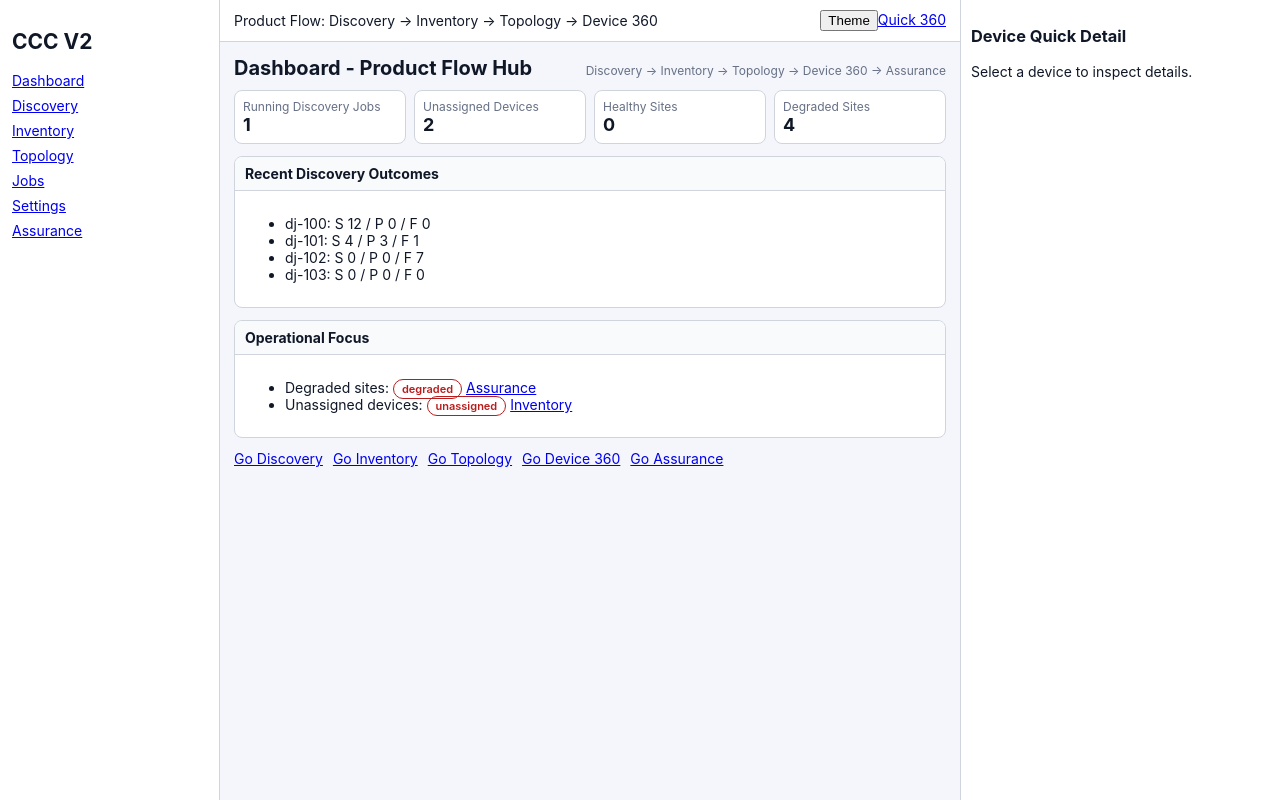
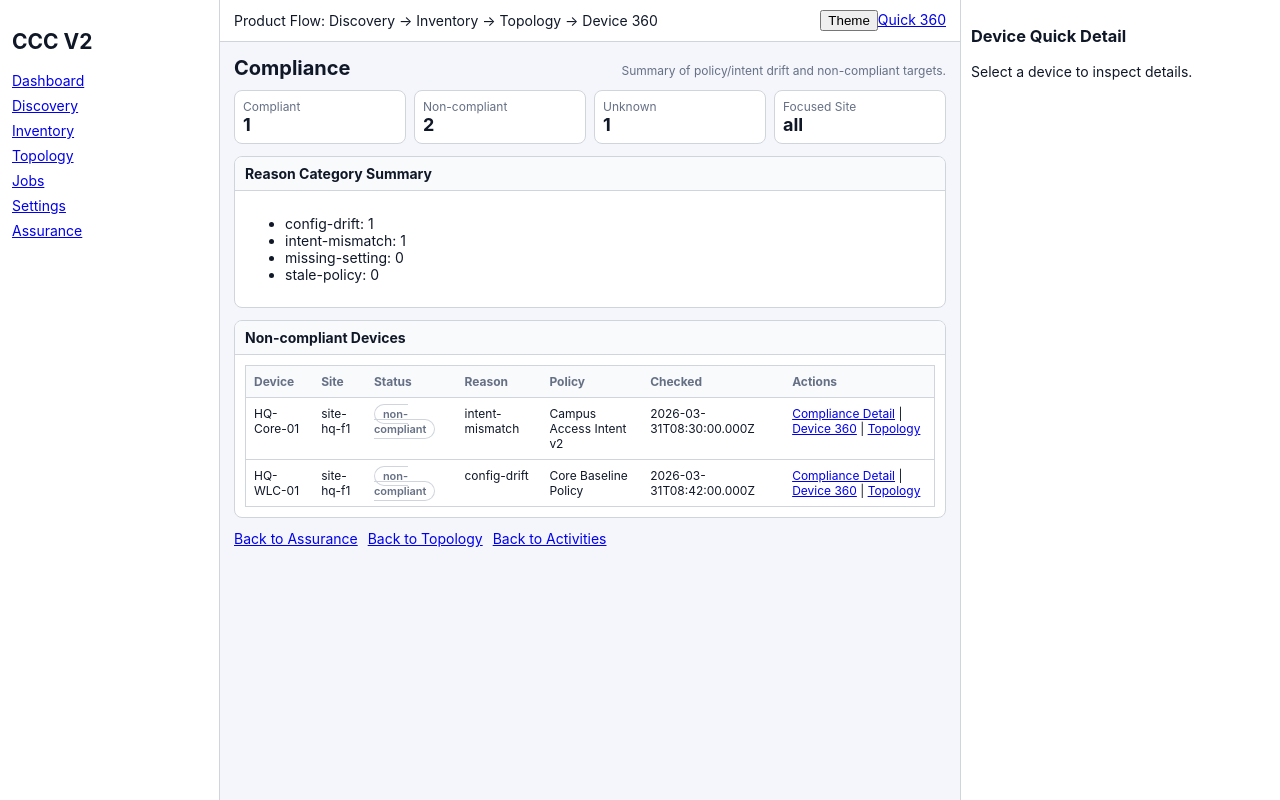
Before and after one commit to Keith0923/CCCv2, a React (Vite) app: page /compliance in a window 1280 px wide. Built offline with nearby package versions, Linux system fonts and the light colour scheme.

Commit message:
Add Phase 9 minimal compliance summary and device detail flow (#12)

```diff
--- a/src/app/router.tsx
+++ b/src/app/router.tsx
@@ -13,6 +13,8 @@ import { ProvisionPage } from '../features/provision/ProvisionPage';
 import { SoftwareImagesPage } from '../features/software/SoftwareImagesPage';
 import { CommandRunnerPage } from '../features/commandRunner/CommandRunnerPage';
 import { ActivitiesPage } from '../features/activities/ActivitiesPage';
+import { CompliancePage } from '../features/compliance/CompliancePage';
+import { ComplianceDevicePage } from '../features/compliance/ComplianceDevicePage';
 
 export const router = createBrowserRouter([
   {
@@ -32,6 +34,8 @@ export const router = createBrowserRouter([
       { path: 'software/images', element: <SoftwareImagesPage /> },
       { path: 'command-runner', element: <CommandRunnerPage /> },
       { path: 'activities', element: <ActivitiesPage /> },
+      { path: 'compliance', element: <CompliancePage /> },
+      { path: 'compliance/device/:id', element: <ComplianceDevicePage /> },
       { path: '*', element: <DashboardPage /> }
     ]
   }
--- a/src/features/activities/ActivitiesPage.tsx
+++ b/src/features/activities/ActivitiesPage.tsx
@@ -45,6 +45,7 @@ export function ActivitiesPage() {
         <Link to={site ? `/assurance?site=${site}` : '/assurance'}>Back to Assurance</Link>
         <Link to={device ? `/troubleshooting?site=${site}&device=${device}&issue=${issue}` : '/troubleshooting'}>Back to Troubleshooting</Link>
         <Link to={device ? `/command-runner?site=${site}&device=${device}&issue=${issue}` : '/command-runner'}>Back to Command Runner</Link>
+        <Link to={device ? `/compliance?site=${site}&device=${device}&issue=${issue}` : '/compliance'}>Go Compliance</Link>
       </div>
     </div>
   );
--- a/src/features/assurance/AssurancePage.tsx
+++ b/src/features/assurance/AssurancePage.tsx
@@ -53,6 +53,8 @@ export function AssurancePage() {
               <Link to={`/software/images?site=${site.siteId}`}>Software</Link>
               {' | '}
               <Link to={`/activities?site=${site.siteId}`}>Activities</Link>
+              {' | '}
+              <Link to={`/compliance?site=${site.siteId}`}>Compliance</Link>
             </>
           ])}
         />
@@ -84,6 +86,8 @@ export function AssurancePage() {
               <Link to={`/software/images?device=${row.device.id}&site=${row.device.siteId}&issue=${row.categories[0]}`}>Software</Link>
               {' | '}
               <Link to={`/command-runner?device=${row.device.id}&site=${row.device.siteId}&issue=${row.categories[0]}`}>Command Runner</Link>
+              {' | '}
+              <Link to={`/compliance?device=${row.device.id}&site=${row.device.siteId}&issue=${row.categories[0]}`}>Compliance</Link>
             </>
           ])}
         />
--- /dev/null
+++ b/src/features/compliance/ComplianceDevicePage.tsx
@@ -0,0 +1,47 @@
+import { Link, useParams } from 'react-router-dom';
+import { EmptyState } from '../../components/EmptyState';
+import { Panel } from '../../components/Panel';
+import { StatusBadge } from '../../components/StatusBadge';
+import { useAppState } from '../../app/state';
+import { selectComplianceDeviceDetail } from './selectors';
+
+export function ComplianceDevicePage() {
+  const { id } = useParams();
+  const { data } = useAppState();
+  const detail = id ? selectComplianceDeviceDetail(data, id) : undefined;
+
+  if (!detail) {
+    return <EmptyState title="Compliance target not found" description="Open Compliance summary and pick a valid device." />;
+  }
+
+  return (
+    <div>
+      <div className="page-header">
+        <h1>Compliance Device Detail - {detail.device.name}</h1>
+        <p>Minimal intent/policy drift view for one target device.</p>
+      </div>
+
+      <Panel title="Compliance Status">
+        <p>Status: <StatusBadge value={detail.status} /></p>
+        <p>Last Checked: {detail.checkedAt}</p>
+      </Panel>
+
+      <Panel title="Policy / Intent Drift">
+        <p>Policy: {detail.policy}</p>
+        <p>Reason Category: {detail.reasonCategory ?? 'none'}</p>
+        <p>Finding: {detail.finding}</p>
+      </Panel>
+
+      <Panel title="Recommended Next View">
+        <p>{detail.recommendedNextView}</p>
+      </Panel>
+
+      <div className="quick-links">
+        <Link to={`/device-360/${detail.device.id}`}>Back to Device 360</Link>
+        <Link to={`/topology?site=${detail.device.siteId}`}>Back to Topology</Link>
+        <Link to={`/assurance?site=${detail.device.siteId}`}>Back to Assurance</Link>
+        <Link to={`/compliance?site=${detail.device.siteId}`}>Back to Compliance Summary</Link>
+      </div>
+    </div>
+  );
+}
--- /dev/null
+++ b/src/features/compliance/CompliancePage.tsx
@@ -0,0 +1,71 @@
+import { Link, useSearchParams } from 'react-router-dom';
+import { Panel } from '../../components/Panel';
+import { SummaryStrip } from '../../components/SummaryStrip';
+import { DataTable } from '../../components/DataTable';
+import { StatusBadge } from '../../components/StatusBadge';
+import { useAppState } from '../../app/state';
+import { selectComplianceSummary } from './selectors';
+
+export function CompliancePage() {
+  const { data } = useAppState();
+  const [params] = useSearchParams();
+  const site = params.get('site') ?? '';
+  const issue = params.get('issue') ?? '';
+
+  const summary = selectComplianceSummary(data, site || undefined);
+  const nonCompliantRows = summary.rows.filter((row) => row.status === 'non-compliant');
+
+  return (
+    <div>
+      <div className="page-header">
+        <h1>Compliance</h1>
+        <p>Summary of policy/intent drift and non-compliant targets.</p>
+      </div>
+
+      <SummaryStrip
+        items={[
+          { label: 'Compliant', value: summary.totals.compliant },
+          { label: 'Non-compliant', value: summary.totals.nonCompliant },
+          { label: 'Unknown', value: summary.totals.unknown },
+          { label: 'Focused Site', value: site || 'all' }
+        ]}
+      />
+
+      <Panel title="Reason Category Summary">
+        <ul>
+          <li>config-drift: {summary.reasonSummary['config-drift']}</li>
+          <li>intent-mismatch: {summary.reasonSummary['intent-mismatch']}</li>
+          <li>missing-setting: {summary.reasonSummary['missing-setting']}</li>
+          <li>stale-policy: {summary.reasonSummary['stale-policy']}</li>
+        </ul>
+      </Panel>
+
+      <Panel title="Non-compliant Devices">
+        <DataTable
+          columns={['Device', 'Site', 'Status', 'Reason', 'Policy', 'Checked', 'Actions']}
+          rows={nonCompliantRows.map((row) => [
+            row.deviceName,
+            row.siteId,
+            <StatusBadge key={`${row.deviceId}-status`} value={row.status} />,
+            row.reasonCategory ?? '-',
+            row.policy,
+            row.checkedAt,
+            <>
+              <Link to={`/compliance/device/${row.deviceId}`}>Compliance Detail</Link>
+              {' | '}
+              <Link to={`/device-360/${row.deviceId}`}>Device 360</Link>
+              {' | '}
+              <Link to={`/topology?site=${row.siteId}`}>Topology</Link>
+            </>
+          ])}
+        />
+      </Panel>
+
+      <div className="quick-links">
+        <Link to={site ? `/assurance?site=${site}&issue=${issue}` : '/assurance'}>Back to Assurance</Link>
+        <Link to={site ? `/topology?site=${site}` : '/topology'}>Back to Topology</Link>
+        <Link to="/activities">Back to Activities</Link>
+      </div>
+    </div>
+  );
+}
--- /dev/null
+++ b/src/features/compliance/seed.ts
@@ -0,0 +1,54 @@
+export type ComplianceStatus = 'compliant' | 'non-compliant' | 'unknown';
+export type ComplianceReasonCategory = 'config-drift' | 'intent-mismatch' | 'missing-setting' | 'stale-policy';
+
+export interface ComplianceFinding {
+  id: string;
+  deviceId: string;
+  status: ComplianceStatus;
+  reasonCategory?: ComplianceReasonCategory;
+  finding: string;
+  policy: string;
+  recommendedNextView: 'device-360' | 'topology' | 'assurance' | 'troubleshooting';
+  checkedAt: string;
+}
+
+export const complianceSeed: ComplianceFinding[] = [
+  {
+    id: 'cmp-1',
+    deviceId: 'dev-1',
+    status: 'non-compliant',
+    reasonCategory: 'intent-mismatch',
+    finding: 'Access policy expects voice VLAN 20 but running policy maps voice to VLAN 30.',
+    policy: 'Campus Access Intent v2',
+    recommendedNextView: 'device-360',
+    checkedAt: '2026-03-31T08:30:00.000Z'
+  },
+  {
+    id: 'cmp-2',
+    deviceId: 'dev-2',
+    status: 'non-compliant',
+    reasonCategory: 'config-drift',
+    finding: 'NTP source interface drifted from Loopback0 to Vlan1 after manual change.',
+    policy: 'Core Baseline Policy',
+    recommendedNextView: 'topology',
+    checkedAt: '2026-03-31T08:42:00.000Z'
+  },
+  {
+    id: 'cmp-3',
+    deviceId: 'dev-3',
+    status: 'compliant',
+    finding: 'All checked controls align with policy baseline.',
+    policy: 'Distribution Baseline Policy',
+    recommendedNextView: 'assurance',
+    checkedAt: '2026-03-31T08:51:00.000Z'
+  },
+  {
+    id: 'cmp-4',
+    deviceId: 'dev-4',
+    status: 'unknown',
+    finding: 'Last policy snapshot is stale; no recent compliance run in last 24h.',
+    policy: 'Edge Baseline Policy',
+    recommendedNextView: 'troubleshooting',
+    checkedAt: '2026-03-30T14:15:00.000Z'
+  }
+];
--- /dev/null
+++ b/src/features/compliance/selectors.ts
@@ -0,0 +1,65 @@
+import { SeedData } from '../../domains/types';
+import { complianceSeed, ComplianceReasonCategory, ComplianceStatus } from './seed';
+
+type ComplianceDeviceRow = {
+  deviceId: string;
+  deviceName: string;
+  siteId: string;
+  status: ComplianceStatus;
+  reasonCategory?: ComplianceReasonCategory;
+  policy: string;
+  finding: string;
+  checkedAt: string;
+};
+
+export function selectComplianceSummary(data: SeedData, site?: string) {
+  const devices = site ? data.devices.filter((d) => d.siteId === site) : data.devices;
+  const deviceMap = new Map(devices.map((d) => [d.id, d]));
+
+  const rows: ComplianceDeviceRow[] = complianceSeed
+    .filter((finding) => deviceMap.has(finding.deviceId))
+    .map((finding) => {
+      const device = deviceMap.get(finding.deviceId)!;
+      return {
+        deviceId: device.id,
+        deviceName: device.name,
+        siteId: device.siteId,
+        status: finding.status,
+        reasonCategory: finding.reasonCategory,
+        policy: finding.policy,
+        finding: finding.finding,
+        checkedAt: finding.checkedAt
+      };
+    });
+
+  const totals = {
+    compliant: rows.filter((r) => r.status === 'compliant').length,
+    nonCompliant: rows.filter((r) => r.status === 'non-compliant').length,
+    unknown: rows.filter((r) => r.status === 'unknown').length
+  };
+
+  const reasonSummary: Record<ComplianceReasonCategory, number> = {
+    'config-drift': rows.filter((r) => r.reasonCategory === 'config-drift').length,
+    'intent-mismatch': rows.filter((r) => r.reasonCategory === 'intent-mismatch').length,
+    'missing-setting': rows.filter((r) => r.reasonCategory === 'missing-setting').length,
+    'stale-policy': rows.filter((r) => r.reasonCategory === 'stale-policy').length
+  };
+
+  return { rows, totals, reasonSummary };
+}
+
+export function selectComplianceDeviceDetail(data: SeedData, deviceId: string) {
+  const device = data.devices.find((d) => d.id === deviceId);
+  const finding = complianceSeed.find((row) => row.deviceId === deviceId);
+  if (!device) return undefined;
+
+  return {
+    device,
+    status: finding?.status ?? 'unknown',
+    policy: finding?.policy ?? 'No policy attached',
+    reasonCategory: finding?.reasonCategory,
+    finding: finding?.finding ?? 'No recent compliance finding for this device.',
+    checkedAt: finding?.checkedAt ?? 'not-checked',
+    recommendedNextView: finding?.recommendedNextView ?? 'assurance'
+  };
+}
--- a/src/features/device360/Device360Page.tsx
+++ b/src/features/device360/Device360Page.tsx
@@ -5,6 +5,7 @@ import { useAppState } from '../../app/state';
 import { EmptyState } from '../../components/EmptyState';
 import { StatusBadge } from '../../components/StatusBadge';
 import { IssueTag } from '../../components/IssueTag';
+import { selectComplianceDeviceDetail } from '../compliance/selectors';
 
 export function Device360Page() {
   const { id } = useParams();
@@ -19,6 +20,7 @@ export function Device360Page() {
 
   const effectiveRole = device.roleOverride ?? device.roleDetected;
   const imageState = deviceImageStates.find((x) => x.deviceId === device.id);
+  const compliance = selectComplianceDeviceDetail(data, device.id);
 
   return (
     <div>
@@ -47,6 +49,13 @@ export function Device360Page() {
         <p><Link to={`/software/images?site=${device.siteId}&device=${device.id}`}>Open Software Images</Link></p>
       </Panel>
 
+
+      <Panel title="Compliance Status">
+        <p>Status: <StatusBadge value={compliance?.status ?? 'unknown'} /></p>
+        <p>Reason: {compliance?.reasonCategory ?? 'none'}</p>
+        <p><Link to={`/compliance/device/${device.id}`}>Open Compliance Detail</Link></p>
+      </Panel>
+
       <Panel title="Discovery Metadata">
         <p>Source job: {device.sourceDiscoveryJobId}</p>
         <p>Management IP: {device.managementIp}</p>
@@ -71,6 +80,7 @@ export function Device360Page() {
         <Link to={`/software/images?site=${device.siteId}&device=${device.id}`}>Software Images</Link>
         <Link to={`/command-runner?site=${device.siteId}&device=${device.id}`}>Command Runner</Link>
         <Link to={`/activities?site=${device.siteId}&device=${device.id}`}>Activities</Link>
+        <Link to={`/compliance?site=${device.siteId}&device=${device.id}`}>Compliance</Link>
       </div>
     </div>
   );
```
